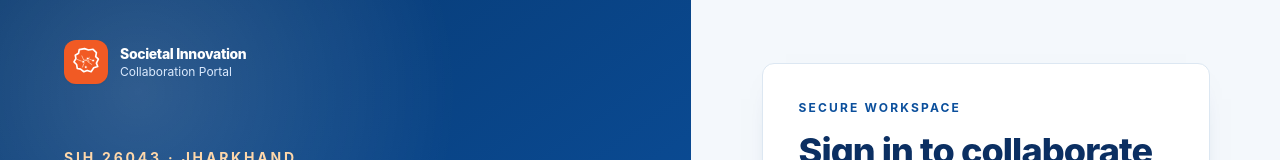
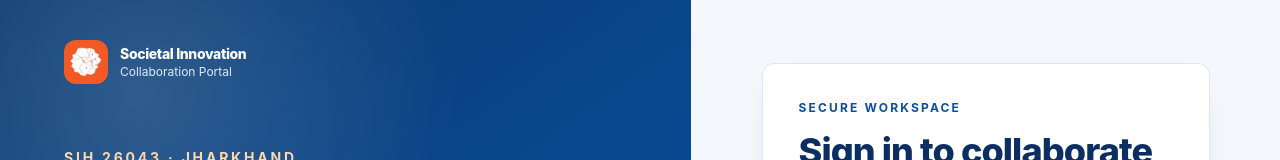
Before and after one commit to itznavneet/jhark-043, a Next.js app in the folder frontend/: page / in a window 1280 px wide. Shown: the top 160 px of the page. Built offline with nearby package versions, Linux system fonts and the light colour scheme; no server answers.

Commit message:
fix:logo fixed

```diff
--- a/frontend/components/JharkhandMark.tsx
+++ b/frontend/components/JharkhandMark.tsx
@@ -14,31 +14,39 @@ export function JharkhandMark({
     >
       <svg
         className="h-[72%] w-[72%]"
-        viewBox="0 0 48 48"
+        viewBox="30 20 360 325"
         role="img"
         aria-label={title}
       >
         <title>{title}</title>
         <path
-          d="M14 5.5 22 4l6 2 7-1 5 5-1 6 4 4-3 6 2 5-6 2-4 6-6-2-5 2-5-4-5-1-1-6-4-4 3-5-1-5 5-3Z"
-          fill="none"
-          stroke="white"
-          strokeWidth="2.5"
+          d="M123 30 179 24 219 35 265 27 306 48 312 80 356 100 348 131 382 153 368 189 337 208 345 244 319 267 308 306 273 326 224 319 195 342 151 329 122 299 84 294 78 260 48 235 64 198 36 174 67 143 60 106 94 90Z"
+          fill="white"
+          fillRule="evenodd"
+          stroke="#fff4ed"
+          strokeWidth="5"
           strokeLinejoin="round"
         />
-        <path
-          d="m10 20 10 4 7-5 8 3m-17-7 4 9-3 8m10-15-2 7 6 4m-12-7 8 2"
+        <g
           fill="none"
-          stroke="#ffd7bd"
-          strokeWidth="1.2"
+          stroke="#f15a24"
+          strokeWidth="4"
           strokeLinecap="round"
-          opacity=".9"
-        />
-        <g fill="white" stroke="#f15a24" strokeWidth="1.2">
-          <circle cx="20" cy="24" r="2.1" />
-          <circle cx="27" cy="19" r="2.1" />
-          <circle cx="35" cy="22" r="2.1" />
-          <circle cx="24" cy="32" r="2.1" />
+          opacity=".78"
+        >
+          <path d="m92 90 70 46 50-10 45 42 52-14 38 35" />
+          <path d="m78 158 84-22 20 56-48 55 44 82" />
+          <path d="m162 136 28 56 82-18 10 66-58 79" />
+          <path d="m267 27-18 93 45 54-21 51 46 42" />
+          <path d="m219 35 30 85-59 72 70 36" />
+        </g>
+        <g fill="#0b4f9c" stroke="white" strokeWidth="4">
+          <circle cx="185" cy="170" r="8" />
+          <circle cx="274" cy="178" r="8" />
+          <circle cx="320" cy="150" r="8" />
+          <circle cx="285" cy="99" r="8" />
+          <circle cx="217" cy="253" r="8" />
+          <circle cx="327" cy="222" r="8" />
         </g>
       </svg>
     </span>
```
